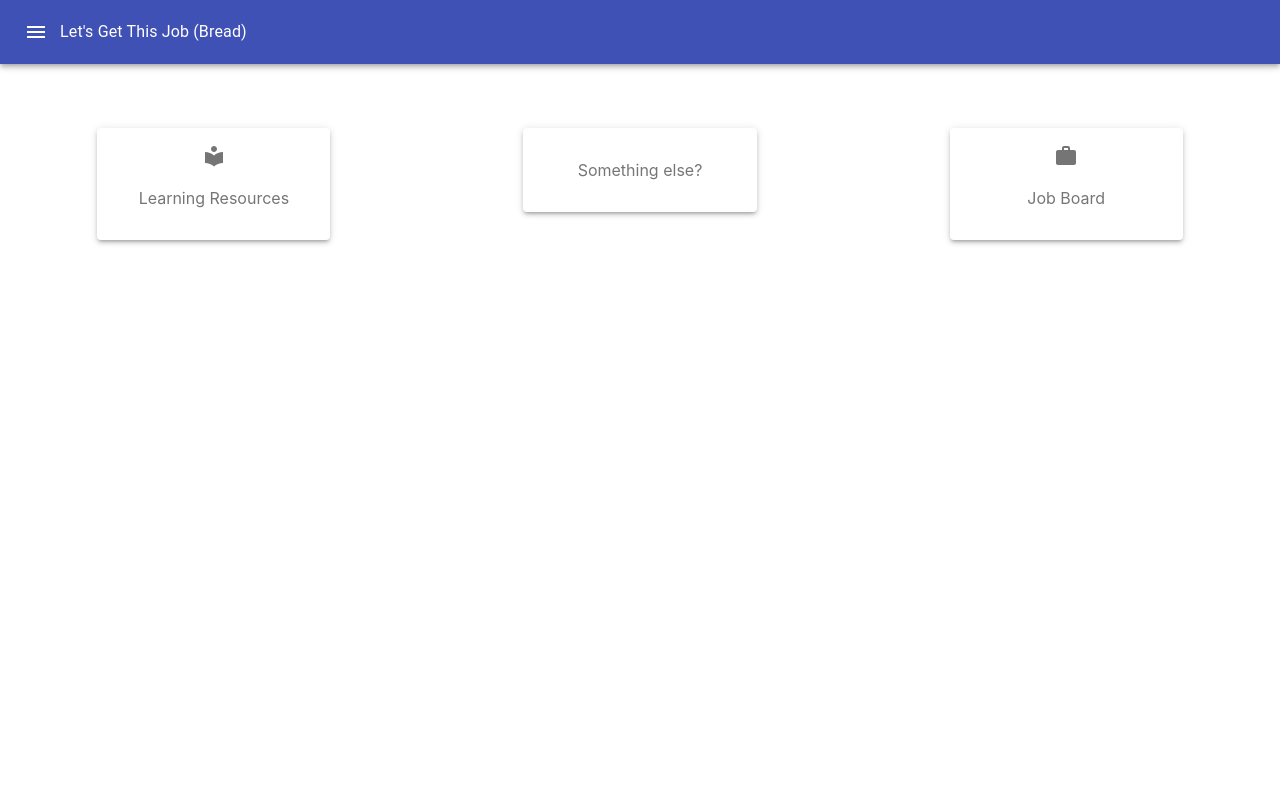
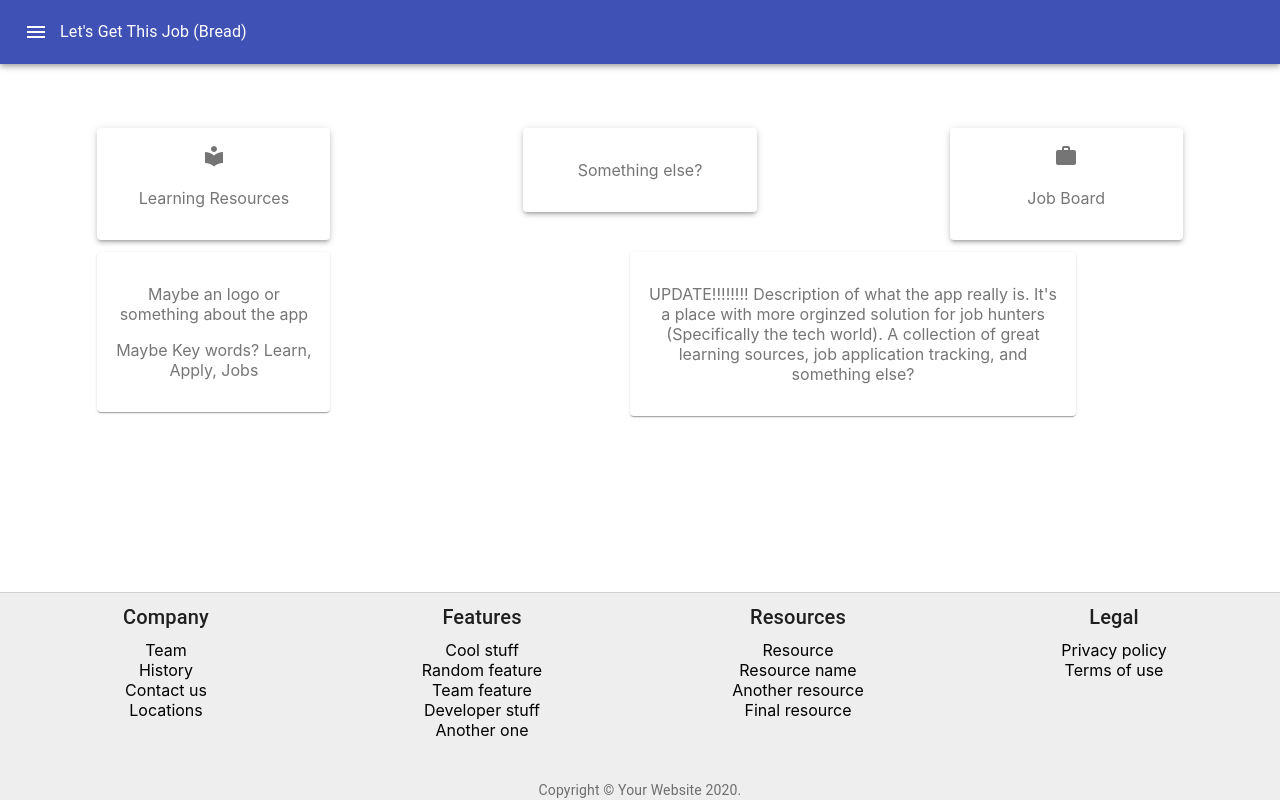
Before and after one commit to Nathan827x/RoadMap, a React (Create React App) app: page / in a window 1280 px wide. Built offline with nearby package versions, Linux system fonts and the light colour scheme.

Commit message:
Cleaned up some css from the default create react app. Created a footer and css for it. There are some todo’s there on what to fix once the other stuff is ready. Next I want to work on cleaning up the landing page to make it look nicer.

```diff
--- a/src/App.css
+++ b/src/App.css
@@ -1,31 +1,11 @@
 .App {
   text-align: center;
-}
-
-.App-logo {
-  height: 40vmin;
-  pointer-events: none;
 }
 
 @media (prefers-reduced-motion: no-preference) {
   .App-logo {
     animation: App-logo-spin infinite 20s linear;
   }
-}
-
-.App-header {
-  background-color: #282c34;
-  min-height: 100vh;
-  display: flex;
-  flex-direction: column;
-  align-items: center;
-  justify-content: center;
-  font-size: calc(10px + 2vmin);
-  color: white;
-}
-
-.App-link {
-  color: #61dafb;
 }
 
 @keyframes App-logo-spin {
@@ -36,3 +16,11 @@
     transform: rotate(360deg);
   }
 }
+
+footer {
+  position:absolute;
+  /* flex-shrink: 0; */
+  left:0;
+  bottom:0;
+  right:0;
+}
--- a/src/App.jsx
+++ b/src/App.jsx
@@ -2,6 +2,7 @@ import React from 'react';
 import './App.css';
 import NavBar from './components/navbar/navbar';
 import LandingPage from './components/landing-page/landing-page';
+import StickyFooter from './components/footer/footer';
 
 
 function App() {
@@ -9,6 +10,7 @@ function App() {
     <div className="App">
       <NavBar />
       <LandingPage />
+      <StickyFooter />
     </div>
   );
 }
--- /dev/null
+++ b/src/components/footer/footer.jsx
@@ -0,0 +1,84 @@
+import React from 'react';
+import { makeStyles } from '@material-ui/core/styles';
+import {
+  Container, Grid, Typography, Link, Box,
+} from '@material-ui/core';
+
+const useStyles = makeStyles((theme) => ({
+  // TODO: Fix this so I'm not using globals
+  '@global': {
+    ul: {
+      margin: 0,
+      padding: 0,
+      listStyle: 'none',
+    },
+  },
+  link: {
+    margin: theme.spacing(1, 1.5),
+  },
+  footer: {
+    borderTop: `1px solid ${theme.palette.divider}`,
+    marginTop: theme.spacing(8),
+    paddingTop: theme.spacing(1),
+    backgroundColor:
+      theme.palette.type === 'light' ? theme.palette.grey[200] : theme.palette.grey[800],
+  },
+}));
+
+export default function StickyFooter() {
+  const classes = useStyles();
+
+  const footers = [
+    {
+      title: 'Company',
+      description: ['Team', 'History', 'Contact us', 'Locations'],
+    },
+    {
+      title: 'Features',
+      description: ['Cool stuff', 'Random feature', 'Team feature', 'Developer stuff', 'Another one'],
+    },
+    {
+      title: 'Resources',
+      description: ['Resource', 'Resource name', 'Another resource', 'Final resource'],
+    },
+    {
+      title: 'Legal',
+      description: ['Privacy policy', 'Terms of use'],
+    },
+  ];
+
+
+  return (
+    <Container component="footer" className={classes.footer}>
+      <Grid container spacing={4} justify="space-evenly">
+        {footers.map((footer) => (
+          <Grid item xs={6} sm={3} key={footer.title}>
+            <Typography variant="h6" color="textPrimary" gutterBottom>
+              {footer.title}
+            </Typography>
+            <ul>
+              {footer.description.map((item) => (
+                <li key={item}>
+                  {/* <Link href="#" variant="subtitle1" color="textSecondary"> */}
+                  {item}
+                  {/* </Link> */}
+                </li>
+              ))}
+            </ul>
+          </Grid>
+        ))}
+      </Grid>
+      <Box mt={5}>
+        <Typography variant="body2" color="textSecondary" align="center">
+          {'Copyright © '}
+          <Link color="inherit" href="https://material-ui.com/">
+            Your Website
+          </Link>
+          {' '}
+          {new Date().getFullYear()}
+          .
+        </Typography>
+      </Box>
+    </Container>
+  );
+}
--- a/src/components/landing-page/landing-page.jsx
+++ b/src/components/landing-page/landing-page.jsx
@@ -11,13 +11,14 @@ const useStyles = makeStyles((theme) => ({
     color: theme.palette.text.secondary,
     maxWidth: '50%',
     margin: 'auto',
-  }
+  },
 }));
 
 function LandingPage() {
-
   function testMethod(strInput) {
-    alert('You clicked on: ' + strInput);
+    // TODO: Routing on button click. User Router or something
+    const temp = `You clicked on: ${strInput}`;
+    console.debug(temp);
   }
 
   const classes = useStyles();
@@ -55,7 +56,29 @@ function LandingPage() {
           </Paper>
         </Grid>
       </Grid>
-    </div >
+
+      <Grid container spacing={3}>
+        <Grid item xs={4}>
+          <Paper className={classes.paper}>
+            <p>Maybe an logo or something about the app</p>
+            <p>Maybe Key words? Learn, Apply, Jobs</p>
+          </Paper>
+        </Grid>
+        <Grid item xs={8}>
+          <Paper className={classes.paper}>
+            {/* TODO: Come up with an actual description */}
+            <p>
+              UPDATE!!!!!!!!
+              Description of what the app really is. It&#39;s a place with more
+              orginzed solution for job hunters (Specifically the tech world).
+              A collection of great learning sources, job application tracking,
+              and something else?
+            </p>
+          </Paper>
+        </Grid>
+      </Grid>
+
+    </div>
   );
 }
 
```
